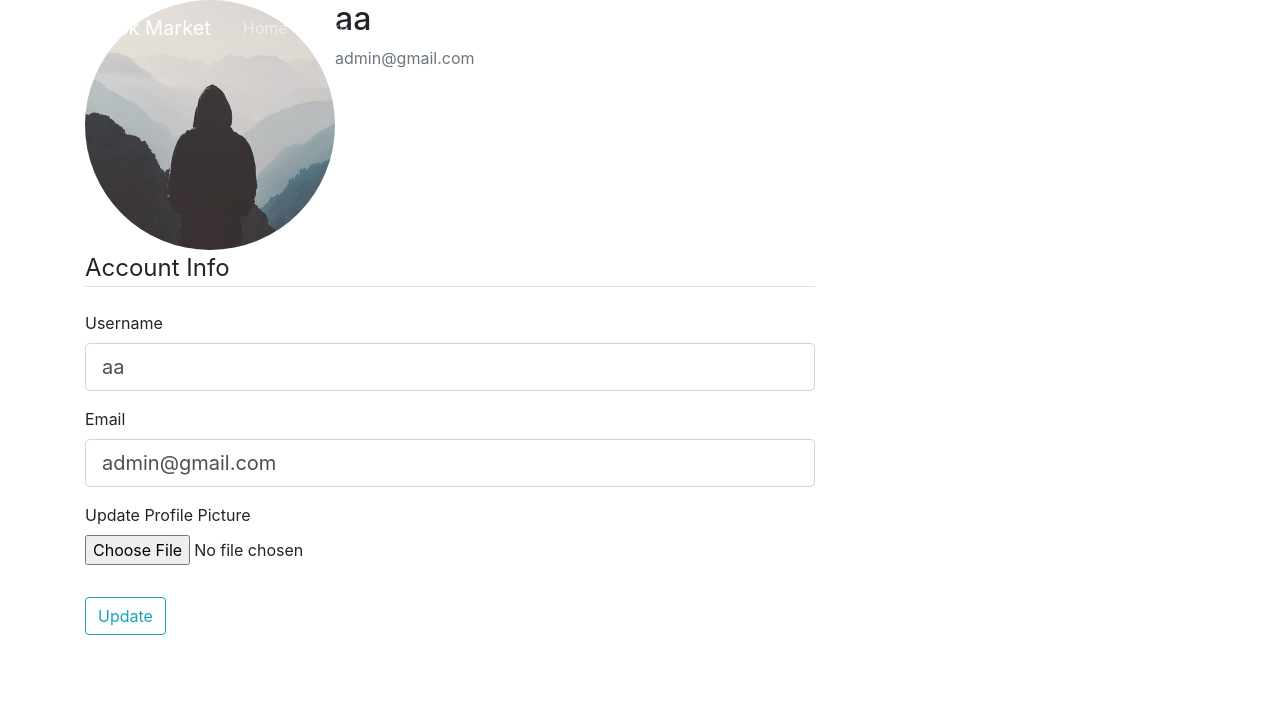
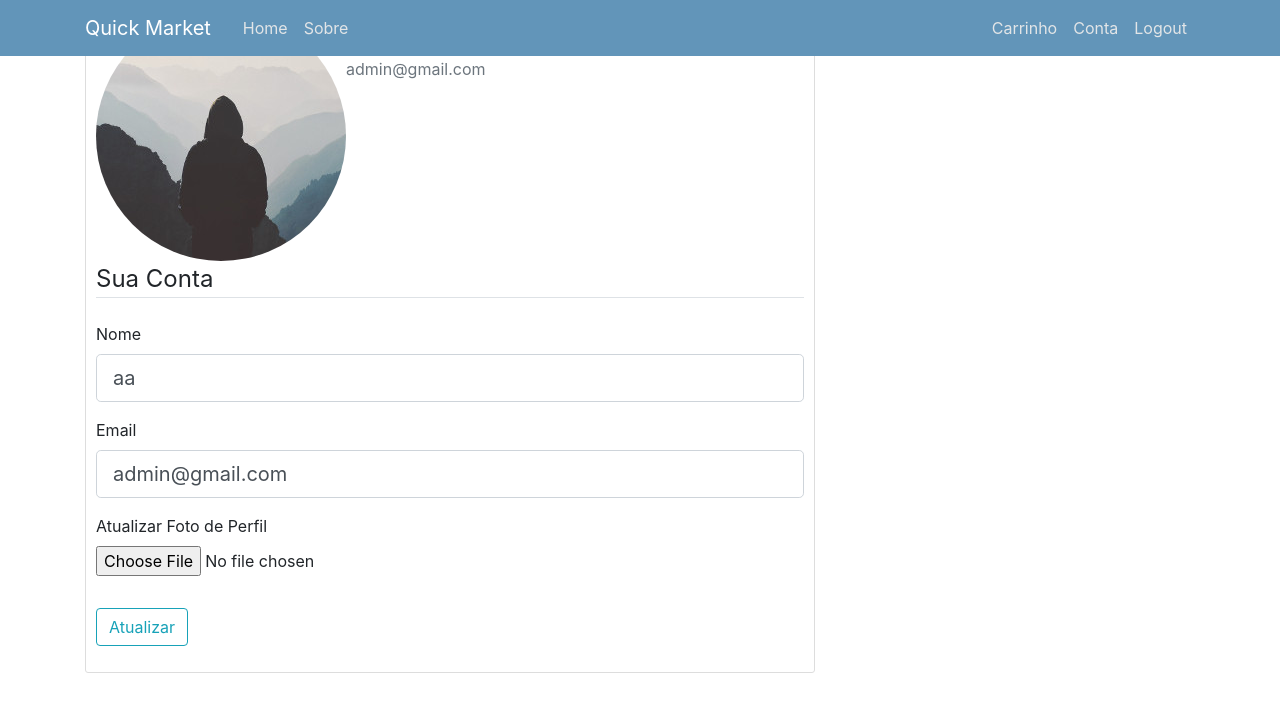
Before and after one commit to anagontijo/mercado_online, a Flask app: page /account in a window 1280 px wide. Shown: the top 712 px of the page. Run offline with Flask 2, Linux system fonts and the light colour scheme; a user stored in the database is signed in; some libraries are stand-ins or nearby versions.

Commit message:
Atualizações visuais do site + tradução para pt

```diff
--- a/flask_blog/flaskblog/forms.py
+++ b/flask_blog/flaskblog/forms.py
@@ -6,45 +6,45 @@ from wtforms.validators import DataRequired, Length, Email, EqualTo, NumberRange
 from flaskblog.models import User
 
 class RegistrationForm(FlaskForm):
-    username = StringField('Username', validators=[DataRequired(), Length(2, 20)])
+    username = StringField('Nome', validators=[DataRequired(), Length(2, 20)])
     email = StringField('Email', validators=[DataRequired(), Email()])
-    password = PasswordField('Password', validators=[DataRequired()])
-    confirm_password = PasswordField('Confirm Password', validators=[DataRequired(), EqualTo('password')])
-    submit = SubmitField('Sign Up')
+    password = PasswordField('Senha', validators=[DataRequired()])
+    confirm_password = PasswordField('Corfirmar Senha', validators=[DataRequired(), EqualTo('password')])
+    submit = SubmitField('Cadastrar')
 
     def validate_username(self, username):
         user = User.query.filter_by(username=username.data).first()
         if user:
-            raise ValidationError('That username is taken, please choose a different one.')
+            raise ValidationError('Nome de usuário já em uso, por favor escolha outro')
 
     def validate_email(self, email):
         user = User.query.filter_by(email=email.data).first()
         if user:
-            raise ValidationError('That e-mail is taken, please choose a different one.')
+            raise ValidationError('E-mail já em uso, por favor escolha outro')
 
 class LoginForm(FlaskForm):
     email = StringField('Email', validators=[DataRequired(), Email()])
-    password = PasswordField('Password', validators=[DataRequired()])
+    password = PasswordField('Senha', validators=[DataRequired()])
     remember = BooleanField('Remember Me')
     submit = SubmitField('Login')
 
 class UpdateAccountForm(FlaskForm):
-    username = StringField('Username', validators=[DataRequired(), Length(2, 20)])
+    username = StringField('Nome', validators=[DataRequired(), Length(2, 20)])
     email = StringField('Email', validators=[DataRequired(), Email()])
-    picture = FileField('Update Profile Picture', validators=[FileAllowed(['jpg', 'png'])])
-    submit = SubmitField('Update')
+    picture = FileField('Atualizar Foto de Perfil', validators=[FileAllowed(['jpg', 'png'])])
+    submit = SubmitField('Atualizar')
 
     def validate_username(self, username):
         if username.data != current_user.username:
             user = User.query.filter_by(username=username.data).first()
             if user:
-                raise ValidationError('That username is taken, please choose a different one.')
+                raise ValidationError('Nome de usuário já em uso, por favor escolha outro')
 
     def validate_email(self, email):
         if email.data != current_user.email:
             user = User.query.filter_by(email=email.data).first()
             if user:
-                raise ValidationError('That e-mail is taken, please choose a different one.')
+                raise ValidationError('E-mail já em uso, por favor escolha outro')
 
 class PostForm(FlaskForm):
     title = StringField('Title', validators=[DataRequired()])
@@ -52,12 +52,12 @@ class PostForm(FlaskForm):
     submit = SubmitField('Post')
 
 class AddProductForm(FlaskForm):
-    name = StringField('Name', validators=[DataRequired()])
-    price = DecimalField("Price", validators=[DataRequired()])
-    description = StringField('Description', validators=[])
-    stock = IntegerField('Stock', validators=[DataRequired()])
-    image_file = FileField('Product Picture', validators=[FileAllowed(['jpg', 'png'])])
-    submit = SubmitField('Add')
+    name = StringField('Nome', validators=[DataRequired()])
+    price = DecimalField("Preço", validators=[DataRequired()])
+    description = StringField('Descrição', validators=[])
+    stock = IntegerField('Estoque', validators=[DataRequired()])
+    image_file = FileField('Imagem do Produto', validators=[FileAllowed(['jpg', 'png'])])
+    submit = SubmitField('Adicionar')
 
 class AddToCartForm(FlaskForm):
     quantity = IntegerField('Quantidade', validators=[DataRequired(), NumberRange(min=0,max=100,message="Quantidade inválida.")])
@@ -65,7 +65,7 @@ class AddToCartForm(FlaskForm):
 
 class AddToStockForm(FlaskForm):
     quantity = IntegerField('Quantidade', validators=[DataRequired(), NumberRange(min=0,message="Quantidade inválida.")])
-    submit = SubmitField('Adicionar ao estoque')
+    submit = SubmitField('Adicionar ao Estoque')
 
 class RemoveFromCartForm(FlaskForm):
     submit = SubmitField('Remover')
--- a/flask_blog/flaskblog/templates/account.html
+++ b/flask_blog/flaskblog/templates/account.html
@@ -11,7 +11,7 @@
                 <form method="POST" action="" enctype="multipart/form-data">
                     {{ form.hidden_tag() }}
                     <fieldset class="form-group">
-                        <legend class="border-bottom mb-4">Account Info</legend>
+                        <legend class="border-bottom mb-4">Sua Conta</legend>
                         <div class="form-group">
                             {{ form.username.label(class="form-control-label") }}
 
--- a/flask_blog/flaskblog/templates/layout.html
+++ b/flask_blog/flaskblog/templates/layout.html
@@ -7,7 +7,8 @@
     <meta name="viewport" content="width=device-width, initial-scale=1, shrink-to-fit=no">
 
     <!-- Bootstrap CSS -->
-    <link rel="stylesheet" href="https://maxcdn.bootstrapcdn.com/bootstrap/4.0.0/css/bootstrap.min.css" integrity="sha384-Gn5384xqQ1aoWXA+058RXPxPg6fy4IWvTNh0E263XmFcJlSAwiGgFAW/dAiS6JXm" crossorigin="anonymous">
+    <link rel="stylesheet" href="https://maxcdn.bootstrapcdn.com/bootstrap/4.0.0/css/bootstrap.min.css"
+        integrity="sha384-Gn5384xqQ1aoWXA+058RXPxPg6fy4IWvTNh0E263XmFcJlSAwiGgFAW/dAiS6JXm" crossorigin="anonymous">
 
     <link rel="stylesheet" type="text/css" href="{{ url_for('static', filename='main.css') }}">
 
@@ -17,13 +18,59 @@
     <title>Quick Market</title>
     {% endif %}
 </head>
+
 <body>
+    <style>
+        .legendas {
+            border-radius: 10px;
+            border: 2px solid #6295b9;
+            background-color: #6295b9;
+            color: rgb(250, 238, 238);
+            padding: 2px;
+        }
+
+        .nome-produto {
+            border-radius: 10px;
+            border: 2px solid #6295b9;
+            background-color: #6295b9;
+            color: rgb(250, 238, 238);
+            padding: 2px;
+        }
+
+        .imagem-produto {
+            width: 100px;
+            height: 100px;
+        }
+
+        .cart-info {
+            border-radius: 10px;
+            border: 2px solid #6295b9;
+            background-color: #6295b9;
+            color: rgb(250, 238, 238);
+            padding: 2px;
+        }
+        .bg-steel {
+            background-color: #6295b9;
+        }
+        .content-section {
+            background: #ffffff;
+            padding: 10px 10px;
+            border: 1px solid #dddddd;
+            border-radius: 3px;
+            margin-bottom: 20px;
+        }
+        .site-header .navbar-nav .nav-link {
+            color: #e2e5e7;
+        }
+
+    </style>
 
     <header class="site-header">
         <nav class="navbar navbar-expand-md navbar-dark bg-steel fixed-top">
             <div class="container">
                 <a class="navbar-brand mr-4" href="/">Quick Market</a>
-                    <button class="navbar-toggler" type="button" data-toggle="collapse" data-target="#navbarToggle" aria-controls="navbarToggle" aria-expanded="false" aria-label="Toggle navigation">
+                <button class="navbar-toggler" type="button" data-toggle="collapse" data-target="#navbarToggle"
+                    aria-controls="navbarToggle" aria-expanded="false" aria-label="Toggle navigation">
                     <span class="navbar-toggler-icon"></span>
                 </button>
                 <div class="collapse navbar-collapse" id="navbarToggle">
@@ -92,9 +139,16 @@
 
     <!-- Optional JavaScript -->
     <!-- jQuery first, then Popper.js, then Bootstrap JS -->
-    <script src="https://code.jquery.com/jquery-3.2.1.slim.min.js" integrity="sha384-KJ3o2DKtIkvYIK3UENzmM7KCkRr/rE9/Qpg6aAZGJwFDMVNA/GpGFF93hXpG5KkN" crossorigin="anonymous"></script>
-    <script src="https://cdnjs.cloudflare.com/ajax/libs/popper.js/1.12.9/umd/popper.min.js" integrity="sha384-ApNbgh9B+Y1QKtv3Rn7W3mgPxhU9K/ScQsAP7hUibX39j7fakFPskvXusvfa0b4Q" crossorigin="anonymous"></script>
-    <script src="https://maxcdn.bootstrapcdn.com/bootstrap/4.0.0/js/bootstrap.min.js" integrity="sha384-JZR6Spejh4U02d8jOt6vLEHfe/JQGiRRSQQxSfFWpi1MquVdAyjUar5+76PVCmYl" crossorigin="anonymous"></script>
+    <script src="https://code.jquery.com/jquery-3.2.1.slim.min.js"
+        integrity="sha384-KJ3o2DKtIkvYIK3UENzmM7KCkRr/rE9/Qpg6aAZGJwFDMVNA/GpGFF93hXpG5KkN"
+        crossorigin="anonymous"></script>
+    <script src="https://cdnjs.cloudflare.com/ajax/libs/popper.js/1.12.9/umd/popper.min.js"
+        integrity="sha384-ApNbgh9B+Y1QKtv3Rn7W3mgPxhU9K/ScQsAP7hUibX39j7fakFPskvXusvfa0b4Q"
+        crossorigin="anonymous"></script>
+    <script src="https://maxcdn.bootstrapcdn.com/bootstrap/4.0.0/js/bootstrap.min.js"
+        integrity="sha384-JZR6Spejh4U02d8jOt6vLEHfe/JQGiRRSQQxSfFWpi1MquVdAyjUar5+76PVCmYl"
+        crossorigin="anonymous"></script>
 
 </body>
+
 </html>
--- a/flask_blog/flaskblog/templates/shopcart.html
+++ b/flask_blog/flaskblog/templates/shopcart.html
@@ -3,11 +3,7 @@
 <div class="container">
 
   <style>
-    .cart-info {
-      background-color: #5f788a;
-      color: white;
-      padding: 5px;
-    }
+
   </style>
   <h3 class=cart-info>Carrinho</h3>
 
```
Also changed, not shown: flask_blog/flaskblog/templates/home.html (+9 -7 lines), flask_blog/flaskblog/site.db. Lines whose indentation alone changed are shown as unchanged.
